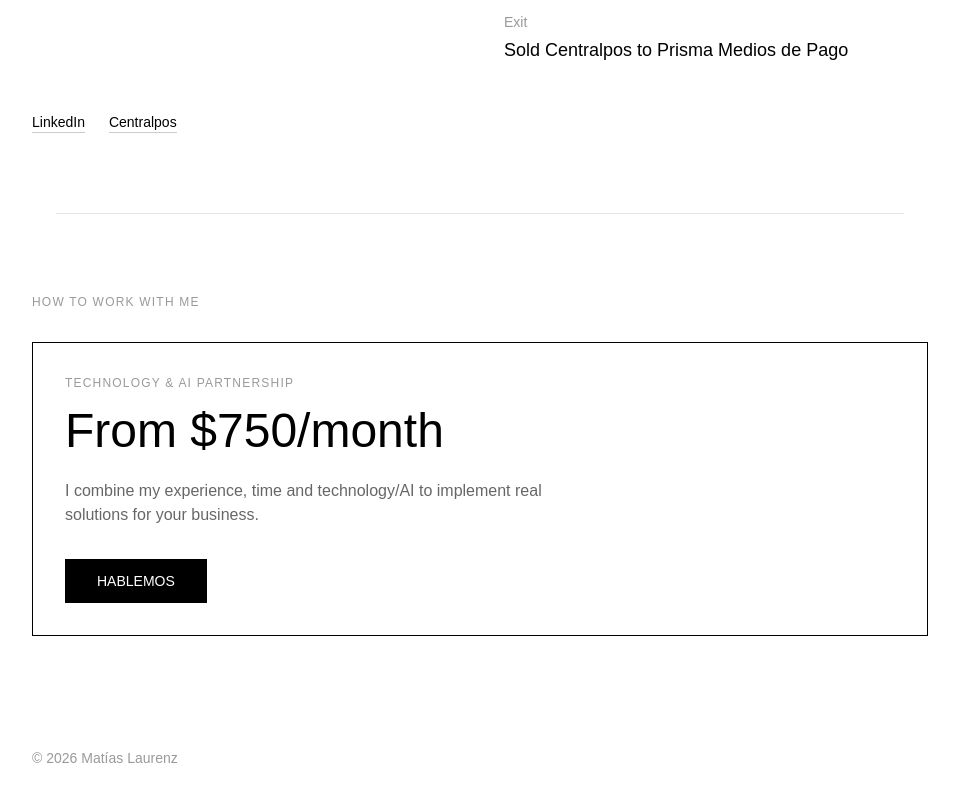
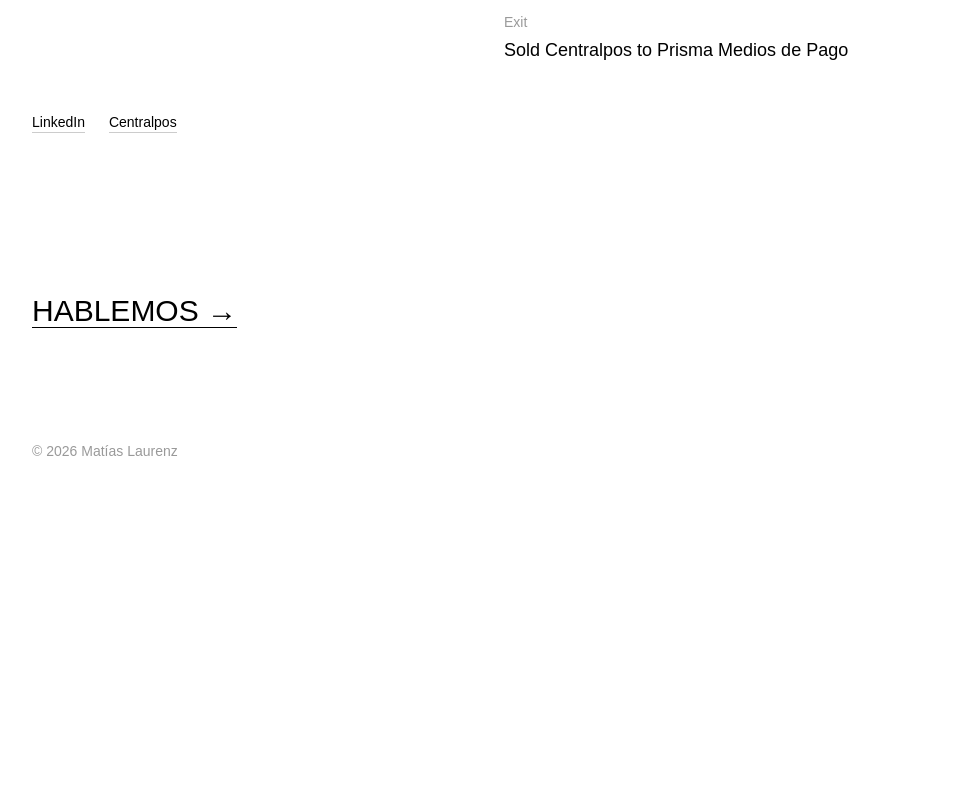
Before and after one commit to mlaurenz/portfolio, a Next.js app: page / in a window 1280 px wide. Shown: the part 1124-1924 px from the top of the page, without its empty margins (160-1119 px from the left). After the commit the page ends 1617 px from the top, so only its background shows below. Built offline with nearby package versions, Linux system fonts and the light colour scheme.

Commit message:
Remove pricing section, keep simple CTA

```diff
--- a/src/app/page.tsx
+++ b/src/app/page.tsx
@@ -86,29 +86,15 @@ export default function Home() {
         </div>
       </section>
 
-      {/* Divider */}
-      <div className="max-w-4xl mx-auto px-6">
-        <div className="border-t border-black/10"></div>
-      </div>
-
-      {/* Partnership offer */}
-      <section id="contact" className="py-20 px-6">
+      {/* CTA */}
+      <section className="py-20 px-6">
         <div className="max-w-4xl mx-auto">
-          <p className="text-xs font-medium tracking-widest uppercase text-black/40 mb-8">How to work with me</p>
-
-          <div className="p-8 border border-black">
-            <p className="text-xs font-medium tracking-widest uppercase text-black/40 mb-4">Technology & AI Partnership</p>
-            <p className="text-4xl md:text-5xl font-light mb-6">From $750/month</p>
-            <p className="text-black/60 max-w-lg mb-8">
-              I combine my experience, time and technology/AI to implement real solutions for your business.
-            </p>
-            <a
-              href="mailto:mlaurenz@gmail.com?subject=Partnership"
-              className="inline-block px-8 py-3 bg-black text-white text-sm font-medium hover:bg-black/80 transition-colors"
-            >
-              HABLEMOS
-            </a>
-          </div>
+          <a
+            href="mailto:mlaurenz@gmail.com?subject=Hola"
+            className="text-2xl md:text-3xl font-light border-b border-black hover:text-black/60 transition-colors"
+          >
+            HABLEMOS →
+          </a>
         </div>
       </section>
 
```
